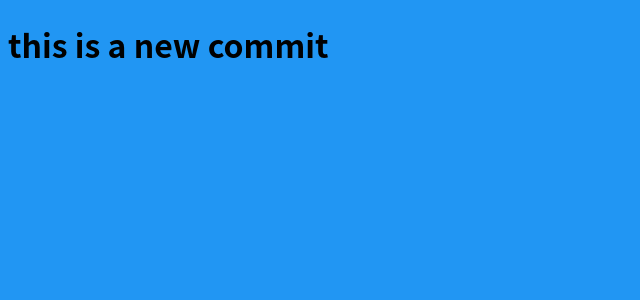
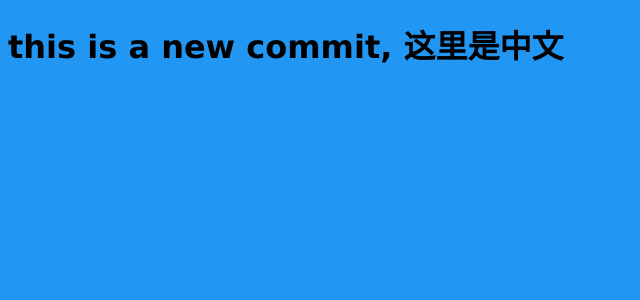
Before and after one commit to nancymi/twhomework, a Jekyll site: the page 2015-11-7/index.html, which Jekyll copies as it is, in a window 1280 px wide. Shown: the top 300 px of the page, without its empty margins (0-640 px from the left). Built offline with Jekyll 4.4.1, drawn with Linux system fonts in a browser that asks for light colours.

Commit message:
change font-family

```diff
--- a/2015-11-7/index.html
+++ b/2015-11-7/index.html
@@ -7,11 +7,11 @@
 		background-color: #2196F3
 	}
 	h1 {
-		font-family: "Noto Sans CJK SC", "Source Han Sans CN"
+		font-family: "ff-tisa-web-pro-1","ff-tisa-web-pro-2","Lucida Grande","Hiragino Sans GB","Hiragino Sans GB W3",serif
 	}
 	</style>
 </head>
 <body>
-<h1>this is a new commit</h1>
+<h1>this is a new commit, 这里是中文</h1>
 </body>
 </html>
```
